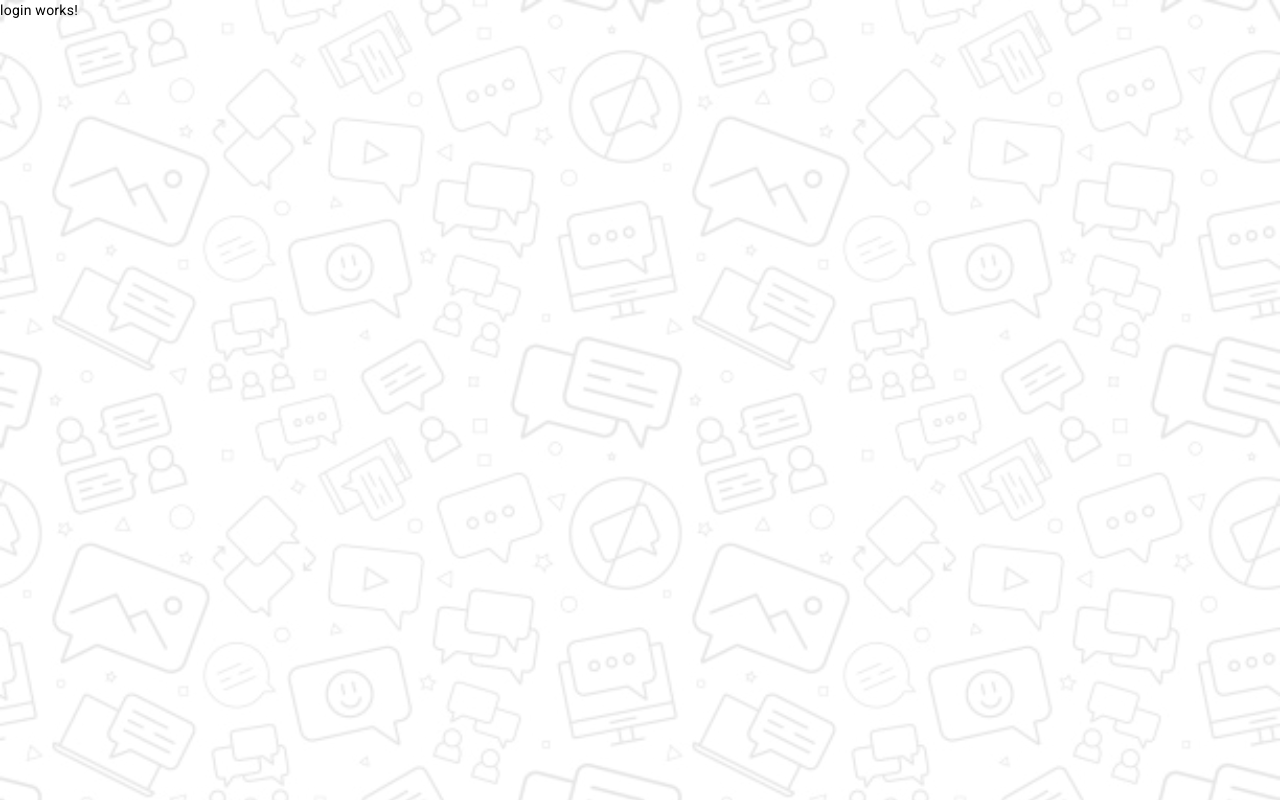
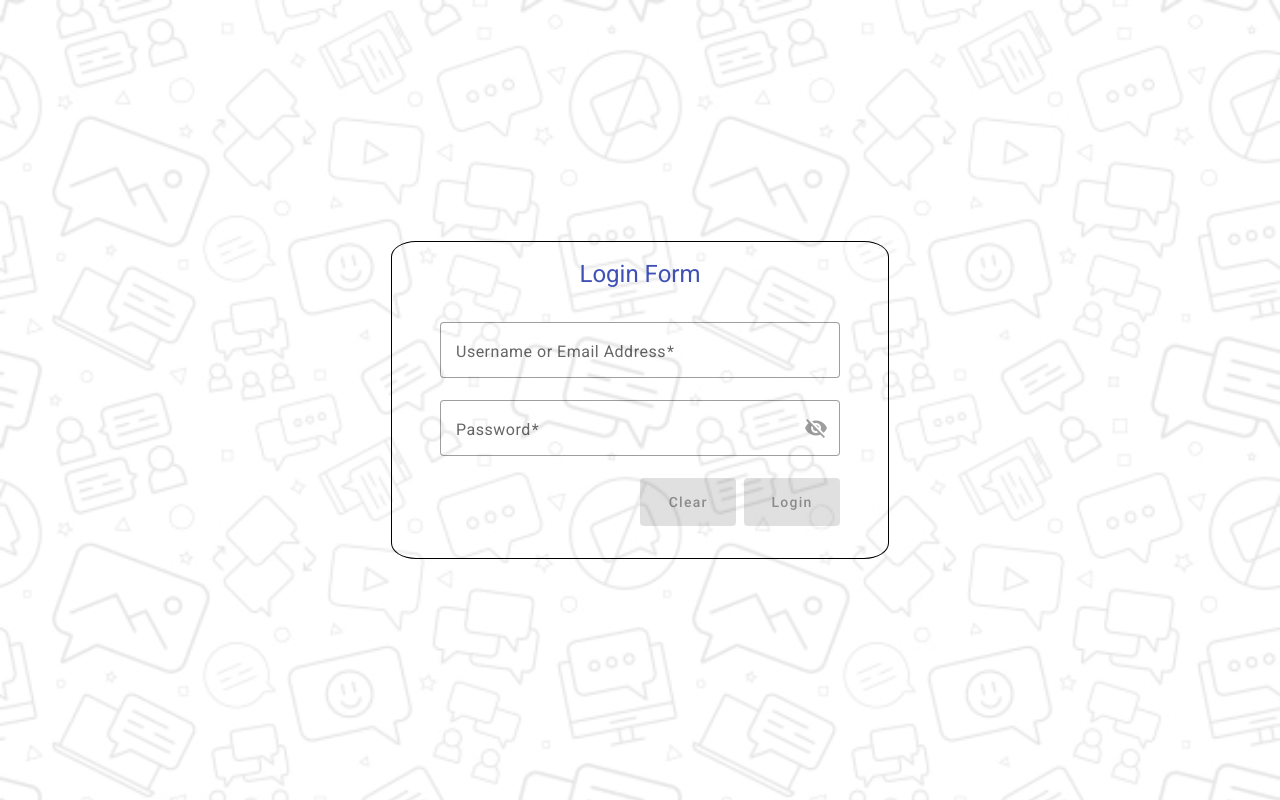
Before and after one commit to turing-newborn/chit-chat-ui, an Angular app: page /login in a window 1280 px wide. Built offline with nearby package versions, Linux system fonts and the light colour scheme.

Commit message:
UI: Create login component and fix few issues (#6)

```diff
--- a/src/app/app.component.scss
+++ b/src/app/app.component.scss
@@ -9,5 +9,6 @@
 }
 .display-container {
   position: relative;
+  font-family: "Montserrat", sans-serif;
   z-index: 1000;
 }
--- a/src/app/components/landing-page/landing-page.component.scss
+++ b/src/app/components/landing-page/landing-page.component.scss
@@ -8,7 +8,6 @@
   color: #333333;
   height: 100%;
   text-align: center;
-  font-family: "Montserrat", sans-serif;
   .heading {
     .headline {
       font-weight: 500;
@@ -20,7 +19,6 @@
       }
     }
     .sub-headline {
-      font-family: "Montserrat", sans-serif;
       font-size: smaller;
     }
   }
--- a/src/app/components/login/login.component.html
+++ b/src/app/components/login/login.component.html
@@ -1 +1,80 @@
-<p>login works!</p>
+<div class="container">
+  <div class="form-container">
+    <div class="title">
+      <h1>Login Form</h1>
+    </div>
+    <form [formGroup]="loginForm">
+      <div class="input-field">
+        <mat-form-field appearance="outline">
+          <mat-label>Username or Email Address</mat-label>
+          <input
+            matInput
+            id="userEmail"
+            name="userEmail"
+            placeholder="Enter username or email address"
+            formControlName="userEmail"
+            type="text"
+          />
+        </mat-form-field>
+        <span
+          *ngIf="
+            formLoginControls.userEmail.invalid &&
+            (formLoginControls.userEmail.dirty ||
+              formLoginControls.userEmail.touched)
+          "
+          class="alert alert-danger form-danger"
+          role="alert"
+        >
+          <mat-error *ngIf="formLoginControls.userEmail.errors.required">
+            Username or Email address is required *
+          </mat-error>
+        </span>
+      </div>
+      <div class="input-field">
+        <mat-form-field appearance="outline">
+          <mat-label>Password</mat-label>
+          <input
+            matInput
+            id="password"
+            name="password"
+            placeholder="Enter password"
+            formControlName="password"
+            [type]="typePassword"
+          />
+          <button
+            [disabled]="!loginForm.value.password"
+            type="button"
+            mat-icon-button
+            matSuffix
+            (click)="checkPasswordVisibility()"
+            [attr.aria-label]="'Hide password'"
+            [attr.aria-pressed]="!passwordVisible"
+          >
+            <mat-icon>{{
+              passwordVisible ? "visibility" : "visibility_off"
+            }}</mat-icon>
+          </button>
+        </mat-form-field>
+        <span
+          *ngIf="
+            formLoginControls.password.invalid &&
+            (formLoginControls.password.dirty ||
+              formLoginControls.password.touched)
+          "
+          class="alert alert-danger form-danger"
+          role="alert"
+        >
+          <mat-error *ngIf="formLoginControls.password.errors.required">
+            Password is required *
+          </mat-error>
+        </span>
+      </div>
+    </form>
+    <div class="btn-group">
+      <button mat-raised-button color="primary" [disabled]="!hasValues" (click)="resetForm()">Clear</button>&nbsp;&nbsp;
+      <button mat-raised-button color="primary" [disabled]="loginForm.invalid">
+        Login
+      </button>
+    </div>
+  </div>
+</div>
--- a/src/app/components/login/login.component.scss
+++ b/src/app/components/login/login.component.scss
@@ -0,0 +1,42 @@
+.container {
+  position: fixed;
+  display: flex;
+  justify-content: center;
+  min-height: 100%;
+  align-items: center;
+  width: 100%;
+  .form-container {
+    border: 1px solid black;
+    border-radius: 5%;
+    padding: 1rem 3rem 2rem 3rem;
+  }
+
+  .btn-group {
+    display: flex;
+    justify-content: flex-end;
+
+    button {
+      width: 6rem;
+      height: 3rem;
+    }
+  }
+
+  .title {
+    text-align: center;
+    margin-bottom: 2rem;
+    color: #3f51b5;
+  }
+}
+
+.input-field {
+  width: 400px;
+
+  .mat-mdc-form-field {
+    width: 100%;
+  }
+
+  .form-danger {
+    position: relative;
+    top: -1rem;
+  }
+}
--- a/src/app/components/login/login.component.ts
+++ b/src/app/components/login/login.component.ts
@@ -1,8 +1,41 @@
 import { Component } from '@angular/core';
+import { FormBuilder, FormGroup, Validators } from '@angular/forms';
 
 @Component({
   selector: 'app-login',
   templateUrl: './login.component.html',
   styleUrls: ['./login.component.scss'],
 })
-export class LoginComponent {}
+export class LoginComponent {
+  loginForm: FormGroup;
+  passwordVisible: boolean = false;
+  typePassword: string = 'password';
+
+  constructor(private _fb: FormBuilder) {
+    this.loginForm = this._fb.group({
+      userEmail: ['', [Validators.required]],
+      password: ['', [Validators.required]],
+    });
+  }
+
+  checkPasswordVisibility() {
+    this.passwordVisible = !this.passwordVisible;
+    this.typePassword = this.passwordVisible ? 'text' : 'password';
+  }
+
+  get formLoginControls(): any {
+    return this.loginForm['controls'];
+  }
+
+  resetForm() {
+    this.loginForm.reset();
+  }
+
+  get hasValues() {
+    const value = this.loginForm.value;
+    const fields = ['userEmail', 'password'];
+    return fields.reduce((acc, key) => {
+      return acc || value[key];
+    }, false);
+  }
+}
--- a/src/app/components/sign-up/sign-up.component.html
+++ b/src/app/components/sign-up/sign-up.component.html
@@ -75,7 +75,7 @@
             [type]="typePassword"
           />
           <button
-            [disabled]="signupForm.value.password === ''"
+            [disabled]="!signupForm.value.password"
             type="button"
             mat-icon-button
             matSuffix
@@ -118,7 +118,7 @@
             [type]="retypePassword"
           />
           <button
-            [disabled]="signupForm.value.rePassword === ''"
+            [disabled]="!signupForm.value.rePassword"
             type="button"
             mat-icon-button
             matSuffix
@@ -163,7 +163,7 @@
       </div>
     </form>
     <div class="btn-group">
-      <button mat-raised-button color="primary">Clear</button>&nbsp;&nbsp;
+      <button mat-raised-button color="primary" [disabled]="!hasValues" (click)="resetForm()">Clear</button>&nbsp;&nbsp;
       <button mat-raised-button color="primary" [disabled]="signupForm.invalid">
         Submit
       </button>
--- a/src/app/components/sign-up/sign-up.component.ts
+++ b/src/app/components/sign-up/sign-up.component.ts
@@ -1,12 +1,5 @@
 import { Component } from '@angular/core';
-import {
-  AbstractControl,
-  FormBuilder,
-  FormGroup,
-  ValidationErrors,
-  ValidatorFn,
-  Validators,
-} from '@angular/forms';
+import { FormBuilder, FormGroup, Validators } from '@angular/forms';
 
 @Component({
   selector: 'app-sign-up',
@@ -59,4 +52,16 @@ export class SignUpComponent {
     const confirmPassword = formGroup.controls['rePassword'].value;
     return password === confirmPassword ? null : { passwordNotMatch: true };
   }
+
+  resetForm() {
+    this.signupForm.reset();
+  }
+
+  get hasValues() {
+    const value = this.signupForm.value;
+    const fields = ['userName', 'emailId', 'password', 'rePassword'];
+    return fields.reduce((acc, key)=>{
+      return acc || value[key];
+    }, false);
+  }
 }
```
